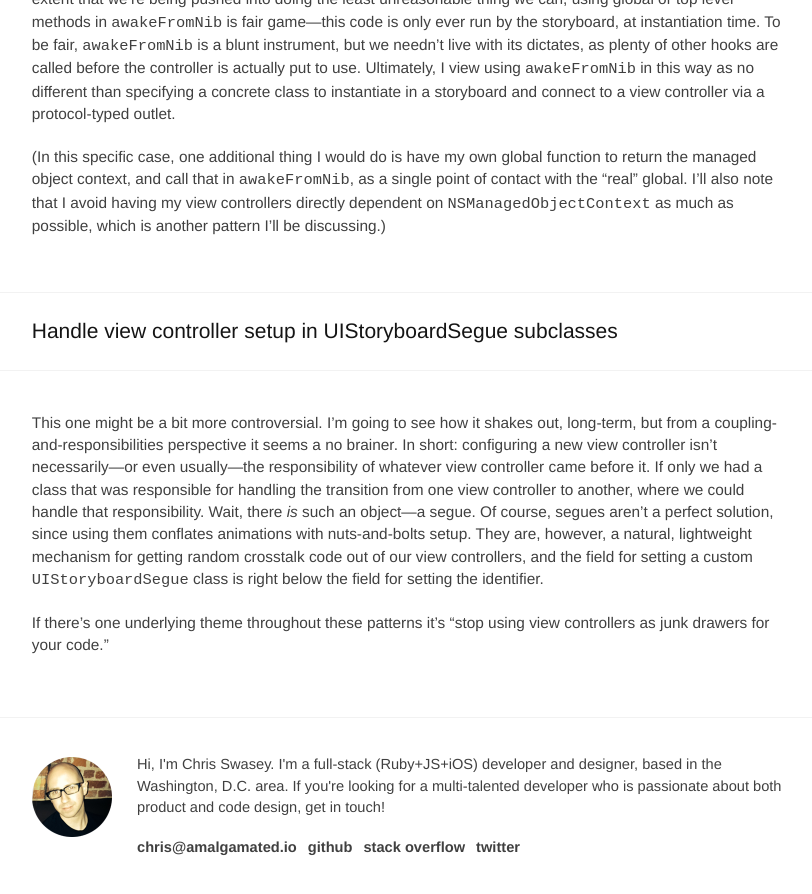
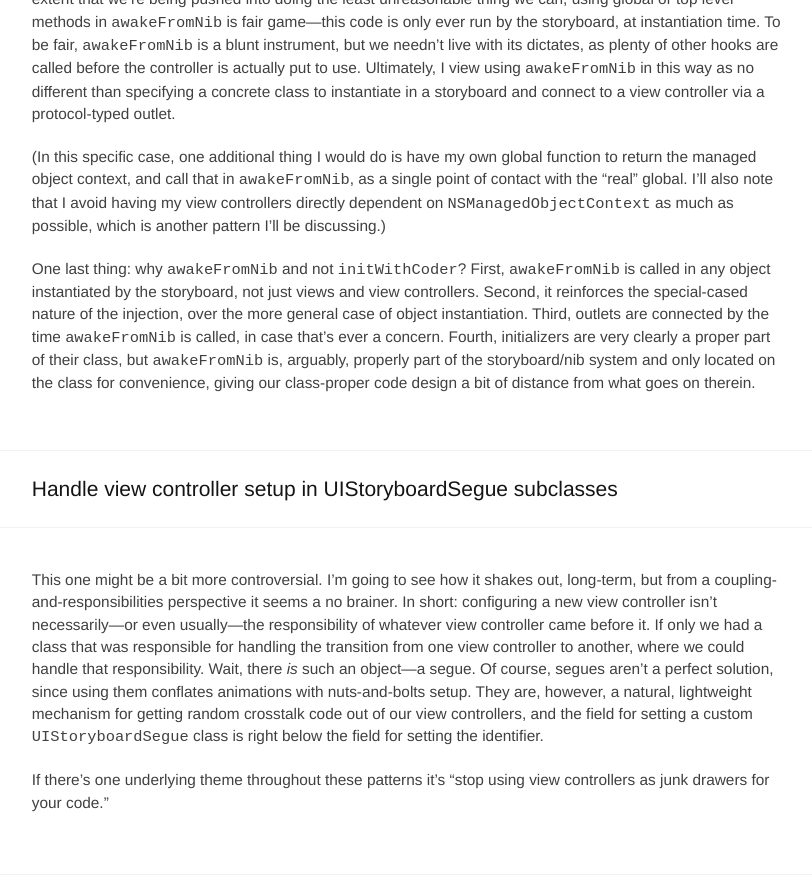
Before and after one commit to endash/endash.github.io, a Jekyll site: the page built from _posts/2016-02-06-ios-design-patterns-part-ii.markdown, in a window 1280 px wide and 900 px high, scrolled down 2317 px. Shown: the top 894 px of the window, without its empty margins (233-1045 px from the left). Built offline with Jekyll 4.4.1, drawn with Linux system fonts in a browser that asks for light colours.

Commit message:
Minor addendum to patterns part ii

```diff
--- a/_posts/2016-02-06-ios-design-patterns-part-ii.markdown
+++ b/_posts/2016-02-06-ios-design-patterns-part-ii.markdown
@@ -41,6 +41,8 @@ The fact that `awakeFromNib` is in our class and not somehow external to it is a
 
 (In this specific case, one additional thing I would do is have my own global function to return the managed object context, and call that in `awakeFromNib`, as a single point of contact with the "real" global. I'll also note that I avoid having my view controllers directly dependent on `NSManagedObjectContext` as much as possible, which is another pattern I'll be discussing.)
 
+One last thing: why `awakeFromNib` and not `initWithCoder`? First, `awakeFromNib` is called in any object instantiated by the storyboard, not just views and view controllers. Second, it reinforces the special-cased nature of the injection, over the more general case of object instantiation. Third, outlets are connected by the time `awakeFromNib` is called, in case that's ever a concern. Fourth, initializers are very clearly a proper part of their class, but `awakeFromNib` is, arguably, properly part of the storyboard/nib system and only located on the class for convenience, giving our class-proper code design a bit of distance from what goes on therein.
+
 ## Handle view controller setup in UIStoryboardSegue subclasses
 
 This one might be a bit more controversial. I'm going to see how it shakes out, long-term, but from a coupling-and-responsibilities perspective it seems a no brainer. In short: configuring a new view controller isn't necessarily—or even usually—the responsibility of whatever view controller came before it. If only we had a class that was responsible for handling the transition from one view controller to another, where we could handle that responsibility. Wait, there *is* such an object—a segue. Of course, segues aren't a perfect solution, since using them conflates animations with nuts-and-bolts setup. They are, however, a natural, lightweight mechanism for getting random crosstalk code out of our view controllers, and the field for setting a custom `UIStoryboardSegue` class is right below the field for setting the identifier.
```
